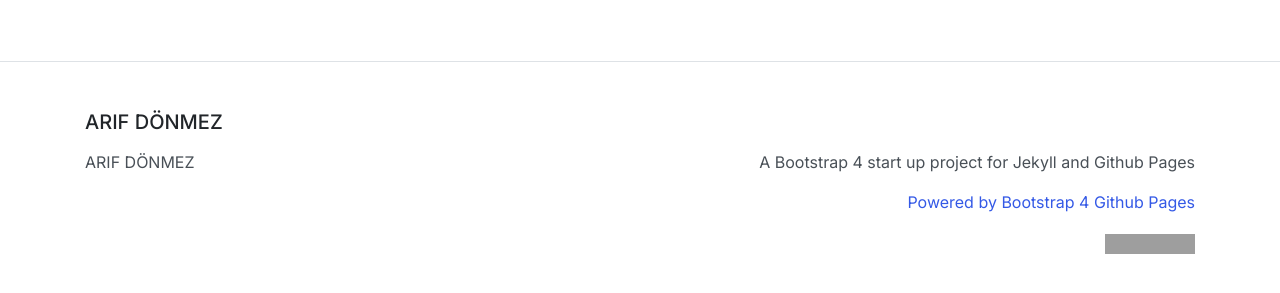
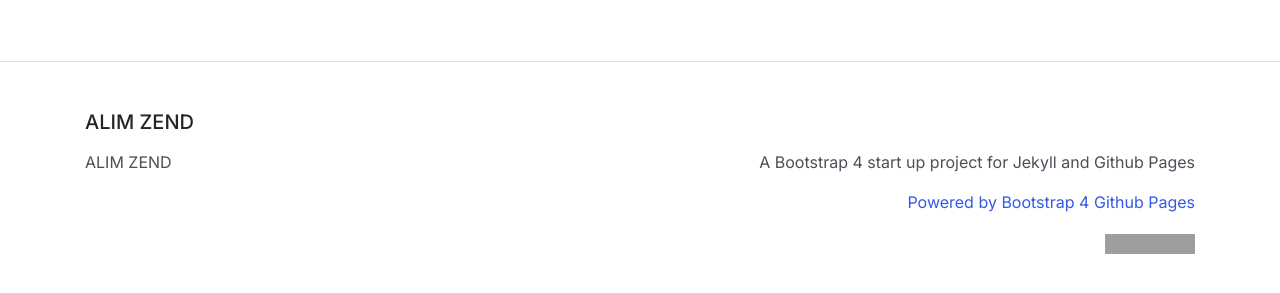
Before and after one commit to alim-zend/alim-zend.github.io, a Jekyll site: the page built from index.md, in a window 1280 px wide and 900 px high, scrolled down 2123 px. Shown: the part 582-875 px from the top of the window. Built offline with Jekyll 4.4.1, drawn with Linux system fonts in a browser that asks for light colours; grey boxes are pictures that could not be loaded.

Commit message:
Update _config.yml

```diff
--- a/_config.yml
+++ b/_config.yml
@@ -13,7 +13,7 @@
 # you will see them accessed via {{ site.title }}, {{ site.email }}, and so on.
 # You can create any custom variable you would like, and they will be accessible
 # in the templates via {{ site.myvariable }}.
-title: ARIF DÖNMEZ
+title: ALIM ZEND
 email: ""
 description: >- # this means to ignore newlines until "baseurl:"
   A Bootstrap 4 start up project for Jekyll and Github Pages
```
